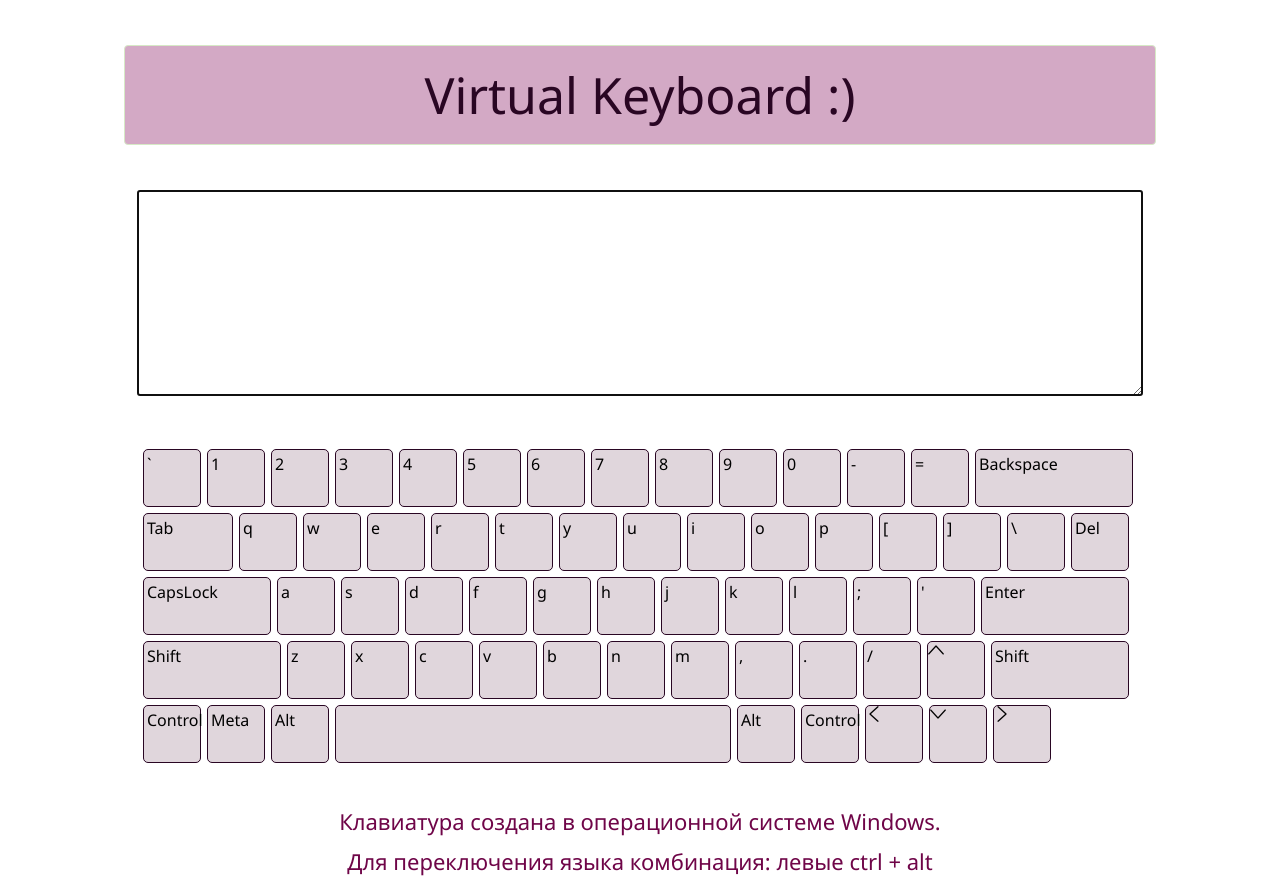
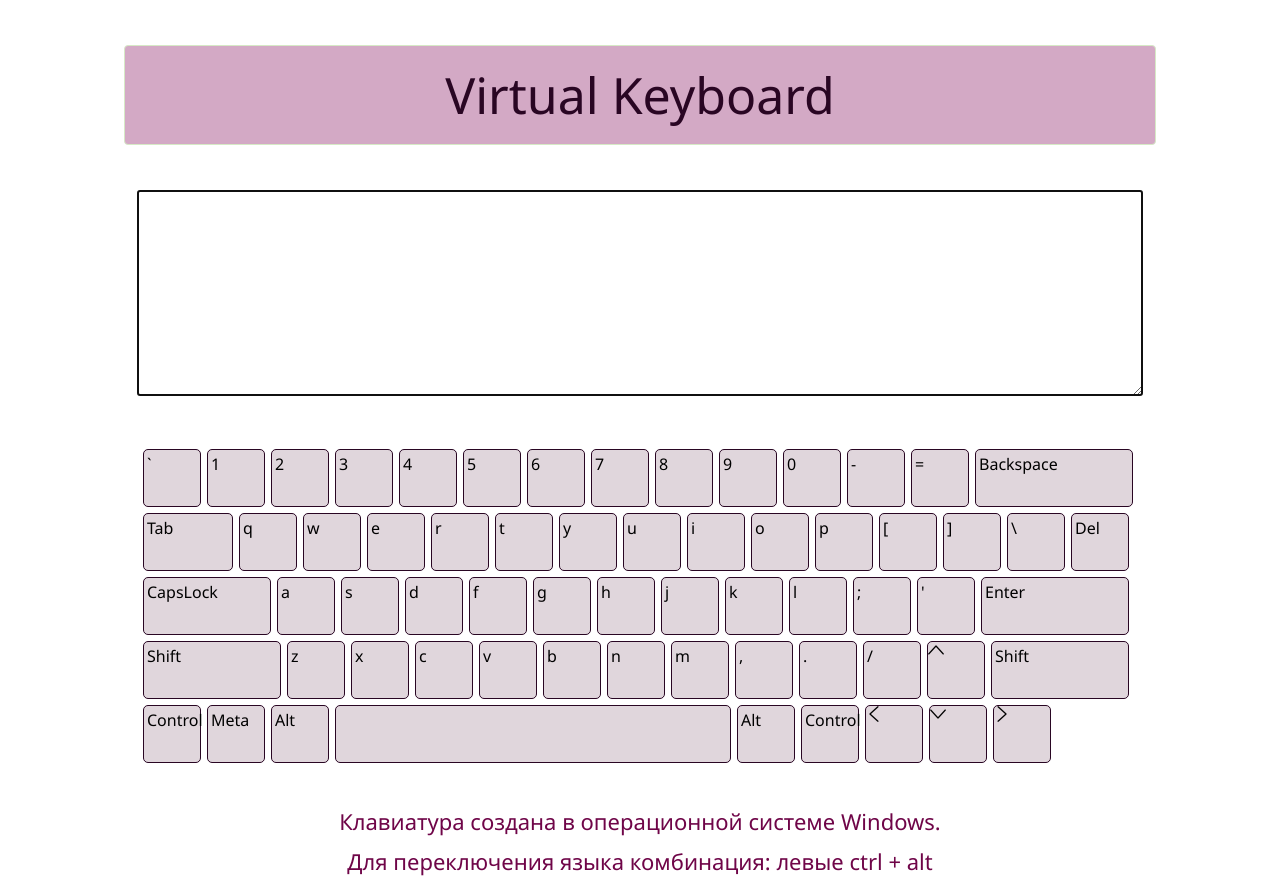
Before and after one commit to PolinaPolina94/virtual-keyboard, a plain HTML site: page index.html in a window 1280 px wide. Drawn offline with Linux system fonts and the light colour scheme.

Commit message:
fix: little refactoring

```diff
--- a/app.js
+++ b/app.js
@@ -35,7 +35,7 @@ const keyBoardRu = ['ё', '1', '2', '3', '4', '5', '6', '7', '8', '9', '0',
 // Создаем блок описания
 let headerBlock = document.createElement('div');
 headerBlock.className = "header";
-headerBlock.innerHTML = "Virtual Keyboard :)";
+headerBlock.innerHTML = "Virtual Keyboard";
 document.body.append(headerBlock);
 
 // Создаем текстовое поле
--- a/index.html
+++ b/index.html
@@ -9,6 +9,6 @@
 </head>
 <body class="body">
     <script src="app.js"></script>
-    <!-- <script> alert('Привет! проверь меня в последний день дедлайна, пожалуйста) Не успею минимально) Спасибо!!!') </script> -->
+    <script> alert('Привет! проверь меня в последний день дедлайна, пожалуйста) Не успею минимально) Спасибо!!!') </script>
 </body>
 </html>
```
